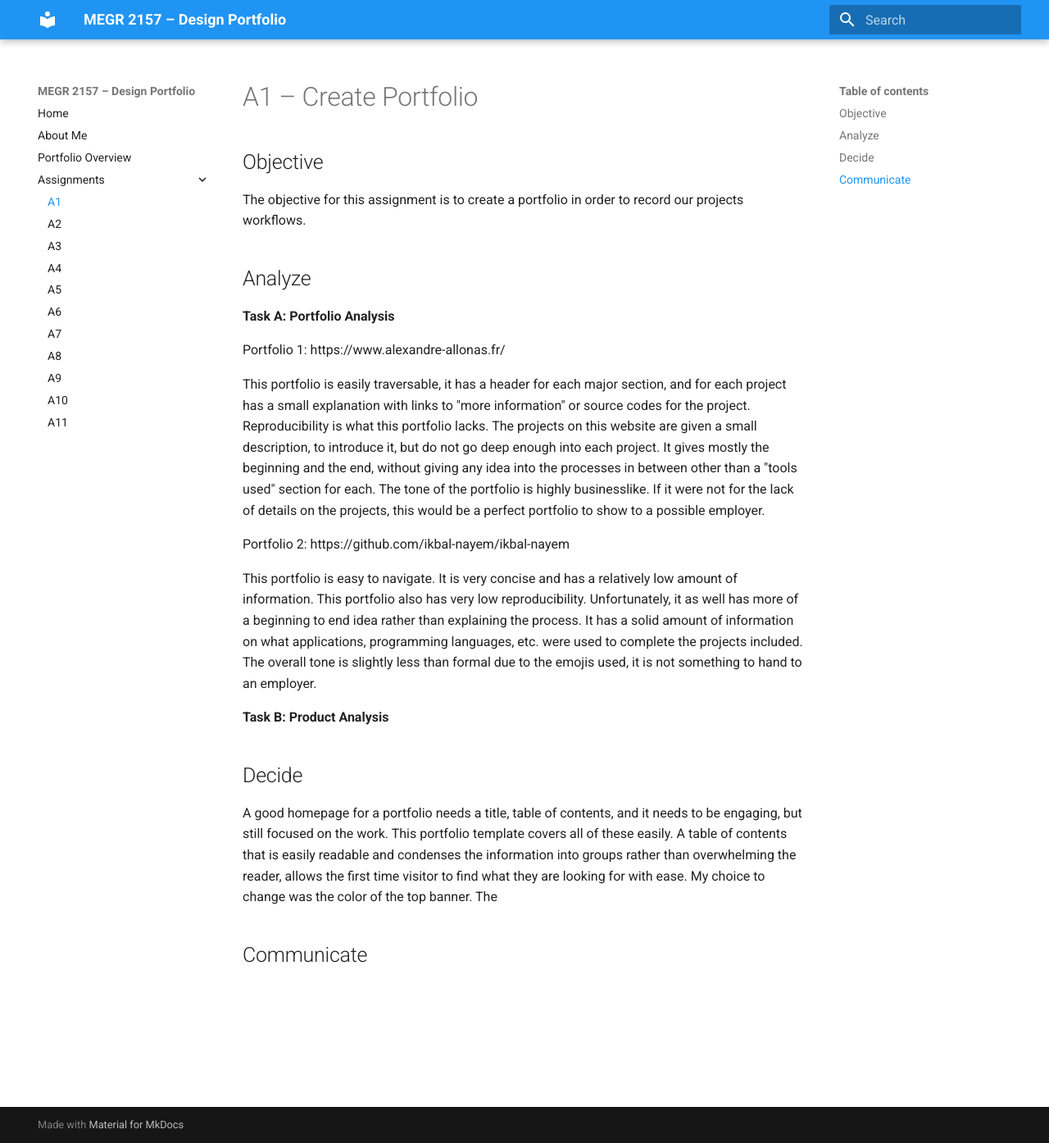
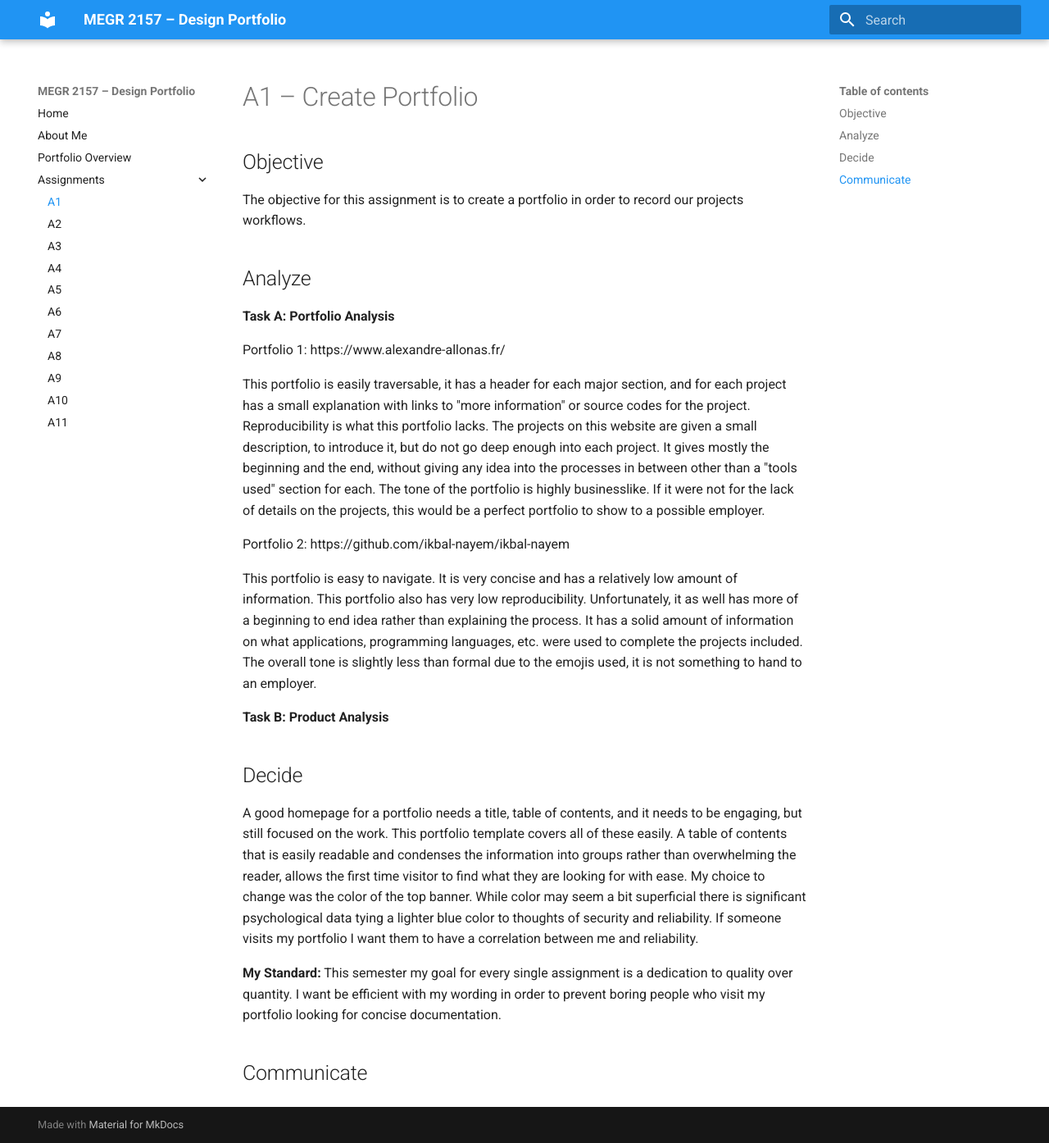
Before and after one commit to mgrego35/megr2156-portfolio, an MkDocs documentation site: the page built from docs/assignments/A01/index.md, in a window 1280 px wide and 1394 px high. Shown: the whole window at 82% size. Built offline with MkDocs 1.6.1 and Material for MkDocs 9.7.7, drawn with Linux system fonts in a browser that asks for light colours.

Commit message:
Update index.md

```diff
--- a/docs/assignments/A01/index.md
+++ b/docs/assignments/A01/index.md
@@ -20,6 +20,8 @@ This portfolio is easy to navigate. It is very concise and has a relatively low
 
 ## Decide
 
-A good homepage for a portfolio needs a title, table of contents, and it needs to be engaging, but still focused on the work. This portfolio template covers all of these easily. A table of contents that is easily readable and condenses the information into groups rather than overwhelming the reader, allows the first time visitor to find what they are looking for with ease. My choice to change was the color of the top banner. The
+A good homepage for a portfolio needs a title, table of contents, and it needs to be engaging, but still focused on the work. This portfolio template covers all of these easily. A table of contents that is easily readable and condenses the information into groups rather than overwhelming the reader, allows the first time visitor to find what they are looking for with ease. My choice to change was the color of the top banner. While color may seem a bit superficial there is significant psychological data tying a lighter blue color to thoughts of security and reliability. If someone visits my portfolio I want them to have a correlation between me and reliability.
+
+**My Standard:** This semester my goal for every single assignment is a dedication to quality over quantity. I want be efficient with my wording in order to prevent boring people who visit my portfolio looking for concise documentation.
 
 ## Communicate
```
